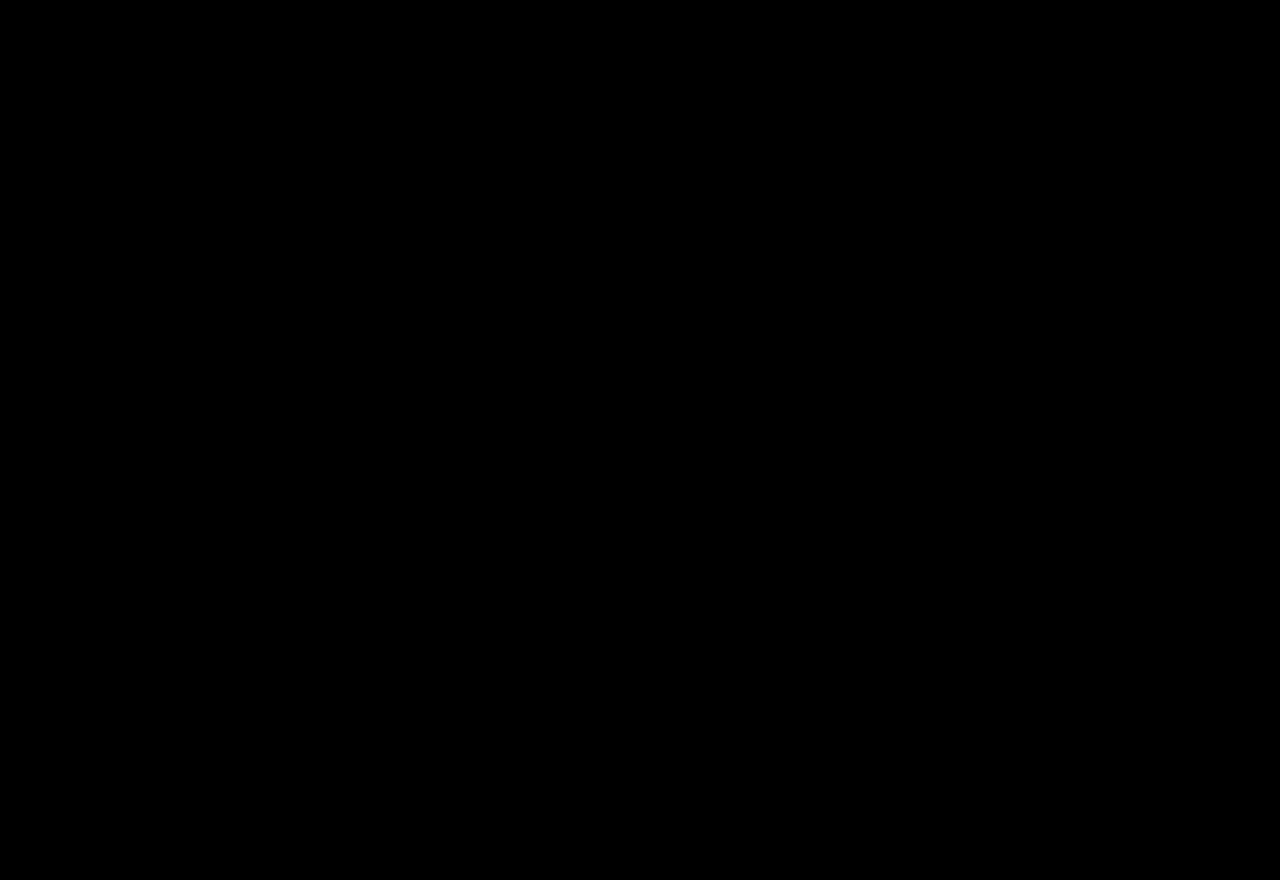
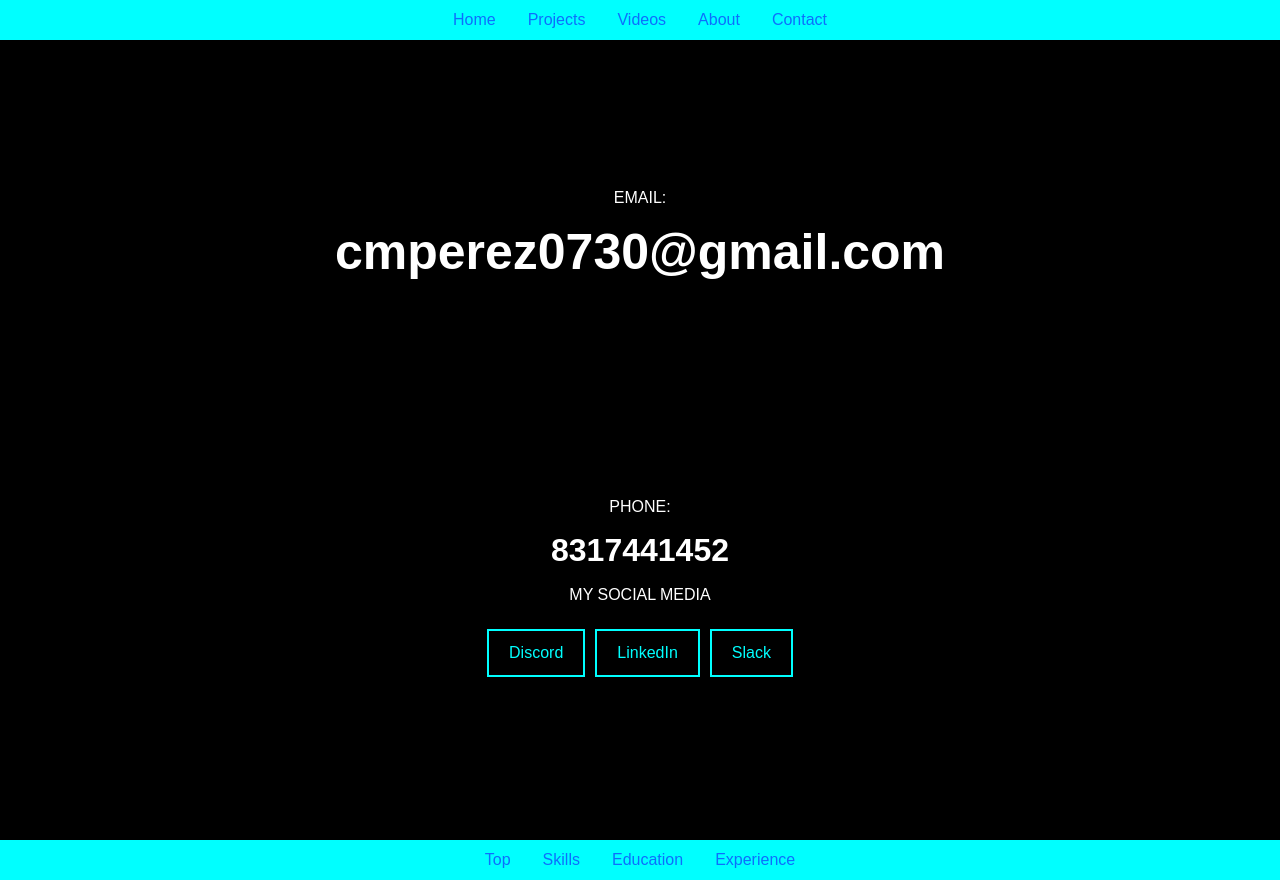
Before and after one commit to CPerez220/my-personal-website, a React (Vite) app in the folder Carlos-Perez/: page /contact in a window 1280 px wide. Before the commit this address had no page. Before the commit the page ends 800 px from the top, so only its background shows below. Built offline with nearby package versions, Linux system fonts and the light colour scheme; the HTML template or start-up script is replaced by a standard one.

Commit message:
Contact Page Finished

```diff
--- a/Carlos-Perez/src/App.jsx
+++ b/Carlos-Perez/src/App.jsx
@@ -5,6 +5,7 @@ import Home from "./pages/Home"
 import Projects from "./pages/Projects"
 import Videos from "./pages/Videos"
 import About from "./pages/About"
+import Contact from './pages/Contact'
 
 function App() {
 
@@ -16,6 +17,7 @@ function App() {
         <Route path="/projects" element={<Projects/>}/>
         <Route path="/videos" element={<Videos/>}/>
         <Route path="/about" element={<About/>}/>
+        <Route path="/contact" element={<Contact/>}/>
       </Routes>
     </>
   )
--- /dev/null
+++ b/Carlos-Perez/src/components/ContactBody.jsx
@@ -0,0 +1,22 @@
+const ContactBody = () => {
+  return (
+    <>
+    <section class="intro">
+        <h3>EMAIL:</h3>
+        <h1>cmperez0730@gmail.com</h1>
+        <div>
+            <h3>PHONE:</h3>
+            <h2>8317441452</h2>
+              <h3>MY SOCIAL MEDIA</h3>
+        </div>
+        <div class="buttons">
+            <button class="button">Discord</button>
+            <button class="button">LinkedIn</button>
+            <button class="button">Slack</button>
+        </div>
+    </section>
+    </>
+  )
+}
+
+export default ContactBody
--- a/Carlos-Perez/src/components/Header.jsx
+++ b/Carlos-Perez/src/components/Header.jsx
@@ -17,7 +17,7 @@ const Header = () => {
           <Nav.Link href="/about">About</Nav.Link>
         </Nav.Item>
         <Nav.Item>
-          <Nav.Link eventKey="link-4">Contact</Nav.Link>
+          <Nav.Link href="/contact">Contact</Nav.Link>
         </Nav.Item>
       </Nav>
     </>
--- /dev/null
+++ b/Carlos-Perez/src/pages/Contact.jsx
@@ -0,0 +1,15 @@
+import Header from "../components/Header"
+import ContactBody from "../components/ContactBody"
+import Footer from "../components/Footer"
+
+const Contact = () => {
+  return (
+    <>
+    <Header/>
+    <ContactBody/>
+    <Footer/>
+    </>
+  )
+}
+
+export default Contact
```
